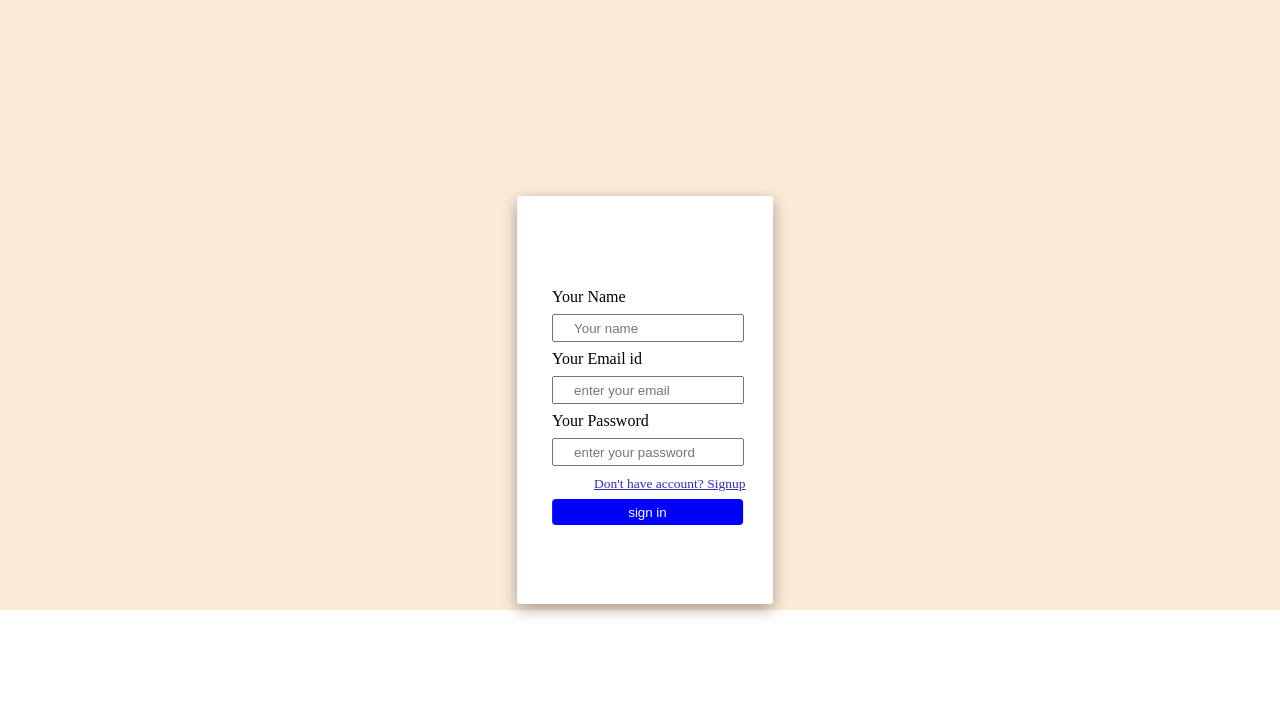
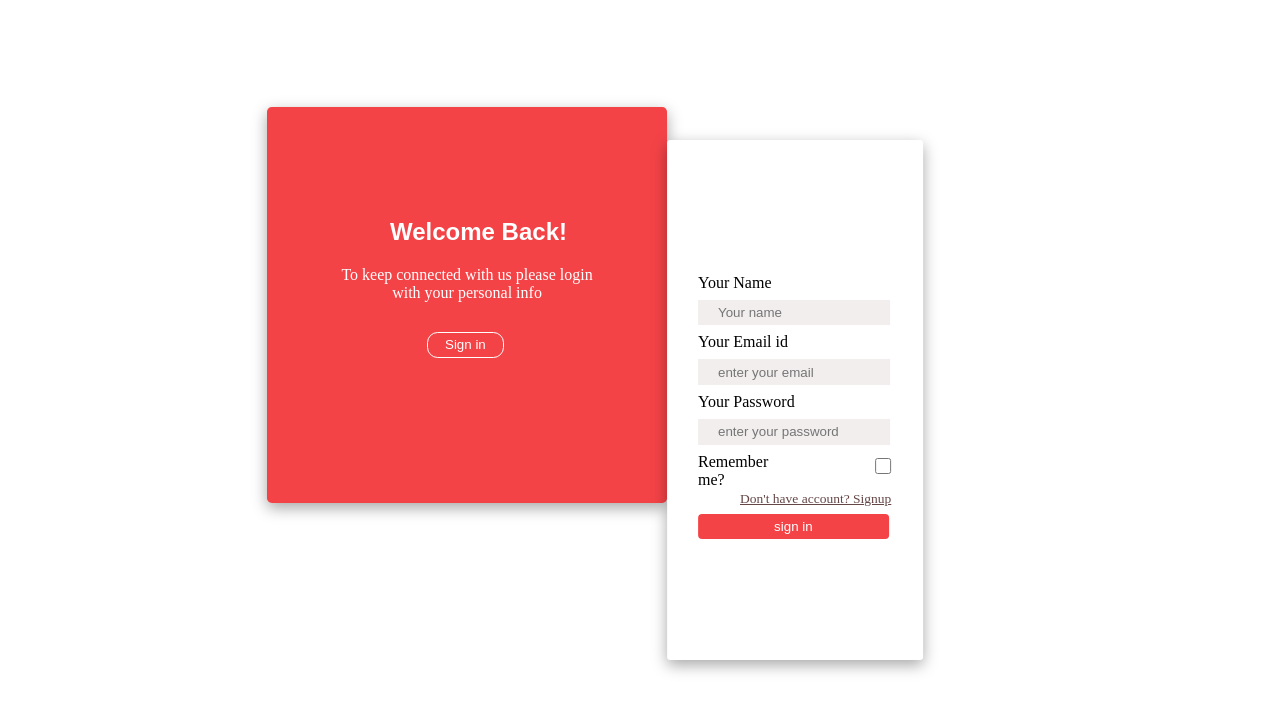
Before and after one commit to Dharamveer9457/IndiaMart-Clone, a plain HTML site: page signin.html in a window 1280 px wide. Drawn offline with Linux system fonts and the light colour scheme.

Commit message:
completed

```diff
--- a/signin.html
+++ b/signin.html
@@ -9,6 +9,12 @@
 </head>
 <body>
     <div id="main">
+        <div id="item">
+            <div id="creation">
+                 <h2>Welcome Back!</h2>
+                 <p>To keep connected with us please login <br> with your personal info</p>
+                 <button>Sign in</button>
+            </div>
         <div class="container">
             <form action="">
                 <p id="show"></p>
@@ -18,12 +24,17 @@
                 <input type="email" placeholder="enter your email" id="email">
                 <label for="">Your Password</label>
                 <input type="password" placeholder="enter your password" id="password">
+                <div class="new">
+                    <div id="new">Remember me?</div>
+                    <div><input type="checkbox" id="check"></div>
+                    </div>
                 <a href="./signup.html" >Don't have account? Signup</a>
                 <button id="Submit">sign in</button>
             </form>
         </div>
 
         </div>
+    </div>
 </body>
 </html>
 <script src="./scripts/signin.js"></script>
--- /dev/null
+++ b/styles/payment.css
@@ -0,0 +1,99 @@
+#checkout>div{
+
+    display: flex;
+  width: 87%;
+  height: 70%;
+  background-color: #1E355F;
+  align-items: center;
+  justify-content: space-around;
+  margin-left: 20px;
+
+}
+#checkout>div>a{
+
+    color: white;
+}
+#checkout>div>h2{
+    color: white;
+
+}
+#total{
+
+    position: relative;
+    width: 200px;
+    height: 200px;
+    box-shadow: rgba(0, 0, 0, 0.02) 0px 1px 3px 0px, rgba(27, 31, 35, 0.15) 0px 0px 0px 1px;
+    margin-left:1000px;
+    top: 80px;
+
+}
+.main{
+    display: inline;
+
+
+}
+#checkout{
+
+    width: 100%;
+
+    position: relative;
+    bottom: 110px;
+    box-shadow: rgba(0, 0, 0, 0.02) 0px 1px 3px 0px, rgba(27, 31, 35, 0.15) 0px 0px 0px 1px;
+  width: 40%;
+  margin: auto;
+
+
+}
+#name{
+    display: block;
+    height: 2.5vw;
+    width: 34vw;
+    margin-top: 13px;
+}
+#number{
+    display: block;
+    height: 2.5vw;
+    width: 34vw;
+    margin-top: 13px;
+}
+#Date{
+
+    height: 2.5vw;
+    width: 7vw;
+    margin-top: 13px;
+}
+
+form{
+    margin-left: 20px;
+
+
+}
+#checkout>h3{
+    margin-left: 20px;
+    color: rgb(64, 62, 62);
+    font-family:sans-serif;
+}
+form>button{
+    display: block;
+    margin-top: 13px;
+    border: none;
+    background-color:#096FB9;
+    color: white;
+    cursor: pointer;
+    height: 3vw;
+    width: 7.3vw;
+    margin-bottom: 10px;
+}
+
+#total>div{
+    margin-left: 5px;
+    text-align: center;
+
+}
+#cvv{
+
+    height: 2.5vw;
+    width: 7vw;
+    margin-top: 13px;
+    margin-left: 10px;
+}
--- a/styles/signin.css
+++ b/styles/signin.css
@@ -8,12 +8,13 @@ input{
     height: 2vw;
     width: 15vw;
     margin-top: 5px;
-
+    border: none;
+    background-color: rgb(242, 238, 238);
 }
 .container{
     position: absolute;
     width: 20%;
-    height: 51%;
+    height: 65%;
     display: flex;
     align-items: center;
     justify-content: center;
@@ -23,28 +24,28 @@ input{
     top: 50%;
     left: 50%;
     transform: translate(-48%, -50%);
-
+    margin-left: 150px;
 
 }
 #Submit{
     height: 2vw;
     width: 14.9vw;
     margin-top: 7px;
-    background-color: blue;
+    background-color: #F44347;
     color: white;
     border: none;
     cursor: pointer;
     border-radius: 0.3em;
 
 }
-#main{
+/* #main{
     box-sizing: border-box;
     background-color: antiquewhite;
     height: 610px;
 
-}
+} */
 form{
-    margin-left: 35px;
+    margin-left: 90px;
 
 }
 
@@ -66,7 +67,7 @@ border: 3px solid rgb(31, 131, 170);
 background-color: rgb(43, 43, 181);
 }
 a{
-    color: rgb(46, 46, 188);
+    color: #654646;
     font-size: 13.5px;
     padding-left: 42px;
 }
@@ -74,3 +75,48 @@ a{
     font-family: Arial, Helvetica, sans-serif;
     font-size: 13px;
 }
+.new{
+    display: flex;
+    }
+    #check{
+        margin-left: 19px;
+        height: 1.3vw;
+    }
+
+    #item{
+        display: flex;
+        margin-left: 150px;
+    }
+    #creation{
+        width: 400px;
+        height: 396px;
+        box-shadow: #00000059 0px 5px 15px;
+        margin-top: 107px;
+        background-color: white;
+        margin-left: 117px;
+        background-color: #F44347;
+        border-radius: 0.3em;
+    }
+    #creation>p{
+        color: white;
+        text-align: center;
+        margin-left: 10px;
+        margin-top: 40px;
+        margin: 0;
+    }
+    #creation>h2{
+        color: white;
+        font-family: Arial, Helvetica, sans-serif;
+        margin-left: 123px;
+        margin-top: 111px;
+    }
+    #creation>button{
+        border: 1px solid white;
+        border-radius: 0.8em ;
+        width: 6vw;
+        height: 2vw;
+        background-color: #F44347;
+        color: white;
+        margin-left: 160px;
+        margin-top: 30px;
+    }
--- a/styles/signup.css
+++ b/styles/signup.css
@@ -8,7 +8,8 @@ input{
     height: 2vw;
     width: 15vw;
     margin-top: 5px;
-
+    border: none;
+    background-color: rgb(242, 238, 238);
 }
 .container{
     position: absolute;
@@ -23,27 +24,27 @@ input{
     top: 50%;
     left: 50%;
     transform: translate(-48%, -50%);
-
+     margin-left: 150px;
 
 }
 #Submit{
     height: 2vw;
     width: 14.9vw;
     margin-top: 5px;
-    background-color: blue;
+    background-color: #F44347;
     color: white;
     border: none;
     cursor: pointer;
     border-radius: 0.3em;
 }
-#main{
+/* #main{
     box-sizing: border-box;
     background-color: antiquewhite;
     height: 610px;
 
-}
+} */
 form{
-    margin-left: 100px;
+    margin-left: 10px;
 
 }
 #check{
@@ -66,6 +67,7 @@ outline: none;
 
 input[type=text]:focus,input[type=email]:focus,input[type=password]:focus {
 border: 3px solid rgb(31, 131, 170);
+
 }
 #Submit:hover{
 background-color: rgb(43, 43, 181);
@@ -73,4 +75,43 @@ background-color: rgb(43, 43, 181);
 #show{
 font-family: Arial, Helvetica, sans-serif;
 font-size: 13px;
+color:  red;
 }
+
+#item{
+    display: flex;
+    margin-left: 150px;
+}
+#creation{
+    width: 400px;
+    height: 396px;
+    box-shadow: #00000059 0px 5px 15px;
+    margin-top: 107px;
+    background-color: white;
+    margin-left: 117px;
+    background-color: #F44347;
+    border-radius: 0.3em;
+}
+#creation>p{
+    color: white;
+    text-align: center;
+    margin-left: 10px;
+    margin-top: 40px;
+    margin: 0;
+}
+#creation>h2{
+    color: white;
+    font-family: Arial, Helvetica, sans-serif;
+    margin-left: 123px;
+    margin-top: 111px;
+}
+#creation>button{
+    border: 1px solid white;
+    border-radius: 0.8em ;
+    width: 6vw;
+    height: 2vw;
+    background-color: #F44347;
+    color: white;
+    margin-left: 160px;
+    margin-top: 30px;
+}
```
Also changed, not shown: payment.html (added, +50 -0 lines), scripts/payment.js (added, +26 -0 lines), signup.html (+9 -7 lines).
